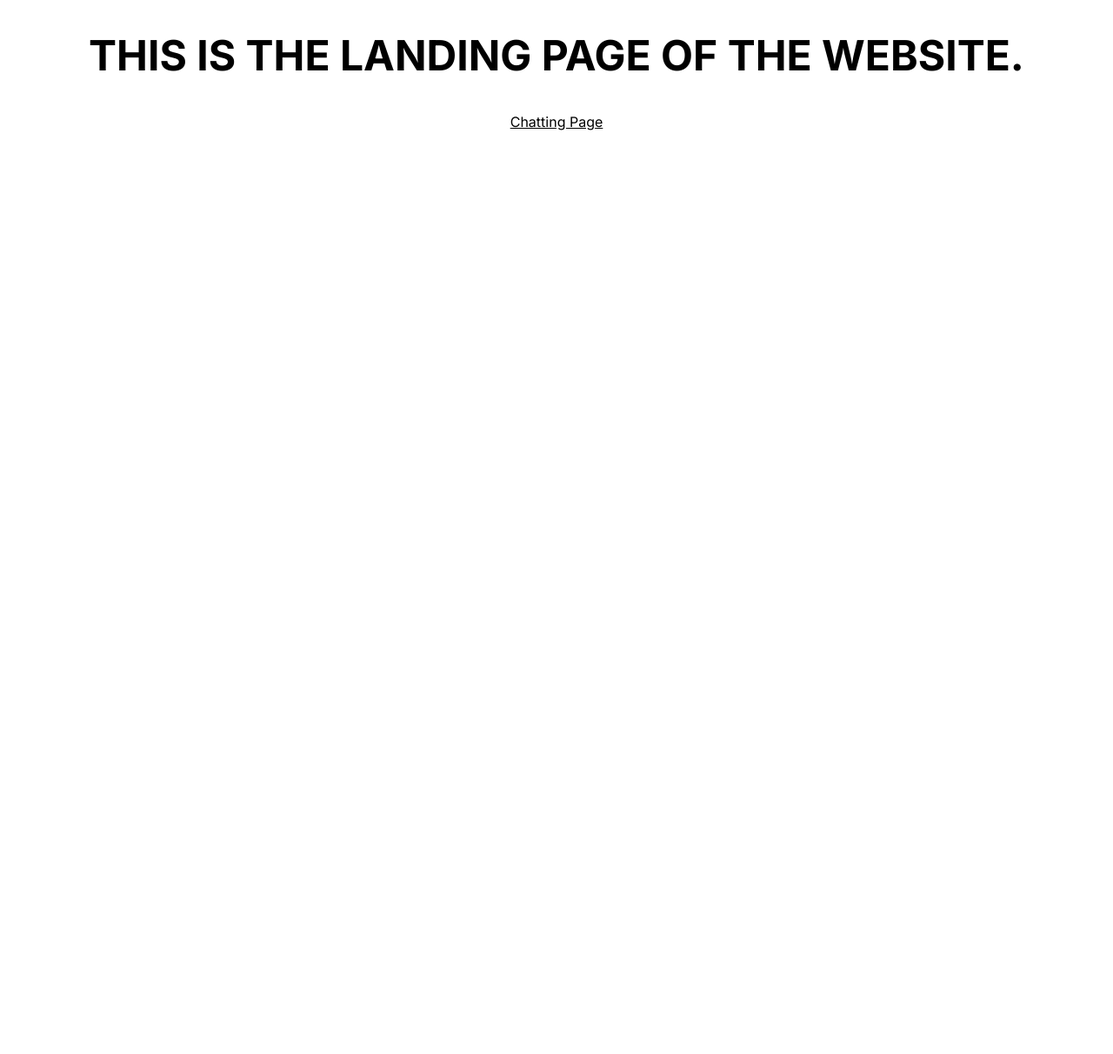
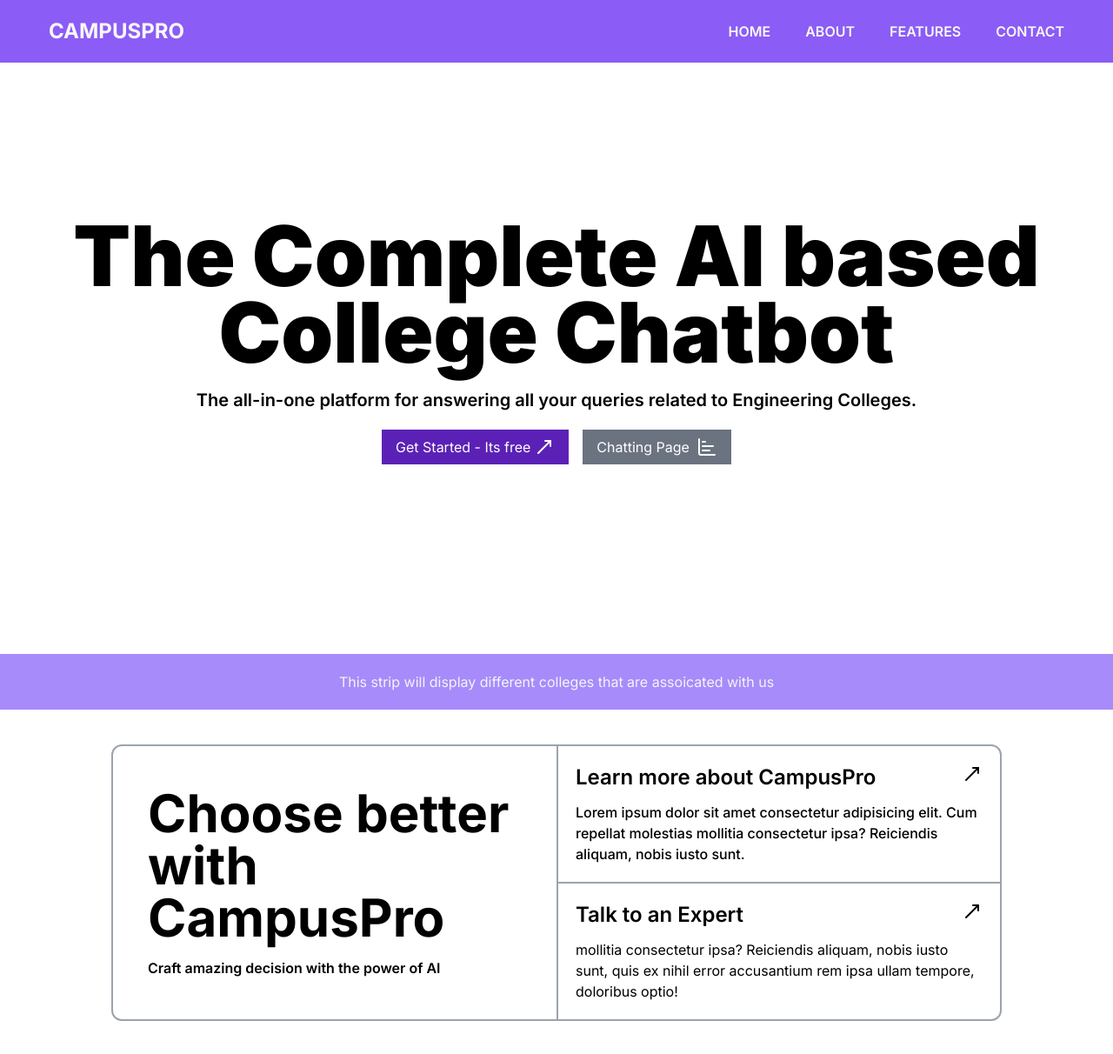
Before and after one commit to NilanchalaPanda/campusPro, a Next.js app: page / in a window 1280 px wide. Shown: the whole page at 87% size. Before the commit the page ends 800 px from the top, so only its background shows below. Built offline with nearby package versions, Linux system fonts and the light colour scheme.

Commit message:
Structured the website a bit and added some small sections

```diff
--- a/app/(auth)/page.js
+++ b/app/(auth)/page.js
@@ -1,12 +1,12 @@
-import Link from 'next/link'
+import { CollegesSection, Footer, HeroSection, Navbar } from '../components'
 
 export default function Home() {
   return (
-    <div className='text-center'>
-      <p className='w-100vw my-10 text-center text-5xl font-bold'>
-        THIS IS THE LANDING PAGE OF THE WEBSITE.
-      </p>
-      <Link href='/chat' className='underline'>Chatting Page</Link>
+    <div className='flex flex-col items-center justify-center pb-10'>
+      <Navbar />
+      <HeroSection />
+      <CollegesSection />
+      <Footer />
     </div>
   )
 }
--- /dev/null
+++ b/app/components/CollegesSection.jsx
@@ -0,0 +1,11 @@
+import React from 'react'
+
+function CollegesSection() {
+  return (
+    <div className='my-10 flex w-full flex-col items-center justify-center bg-violet-400 px-2 py-5 text-center text-slate-100'>
+      This strip will display different colleges that are assoicated with us
+    </div>
+  )
+}
+
+export default CollegesSection
--- /dev/null
+++ b/app/components/Footer.jsx
@@ -0,0 +1,43 @@
+import { MoveUpRight } from 'lucide-react'
+import React from 'react'
+
+function Footer() {
+  return (
+    <div className='container flex w-[90vw] max-w-[90rem] flex-col items-center justify-center rounded-xl border-2 border-gray-400 md:w-[80vw] md:flex-row'>
+      <div className='w-full space-y-4 px-3 py-4 md:w-[50%] md:px-10'>
+        <h1 className='text-5xl font-bold md:text-6xl'>
+          Choose better with CampusPro
+        </h1>
+        <p className='text-md font-semibold'>
+          Craft amazing decision with the <br className='block md:hidden' />{' '}
+          power of AI
+        </p>
+      </div>
+
+      <div className='w-full border-t-2 border-gray-400 md:w-[50%] md:border-0 md:border-l-2'>
+        <div className='space-y-3 border-b-2 border-gray-400 p-5'>
+          <h1 className='flex justify-between text-2xl font-semibold'>
+            Learn more about CampusPro <MoveUpRight />{' '}
+          </h1>
+          <p className='text-md font-medium'>
+            Lorem ipsum dolor sit amet consectetur adipisicing elit. Cum
+            repellat molestias mollitia consectetur ipsa? Reiciendis aliquam,
+            nobis iusto sunt.
+          </p>
+        </div>
+        <div className='space-y-3 p-5'>
+          <h1 className='flex justify-between text-2xl font-semibold'>
+            Talk to an Expert <MoveUpRight />{' '}
+          </h1>
+          <p>
+            mollitia consectetur ipsa? Reiciendis aliquam, nobis iusto sunt,
+            quis ex nihil error accusantium rem ipsa ullam tempore, doloribus
+            optio!
+          </p>
+        </div>
+      </div>
+    </div>
+  )
+}
+
+export default Footer
--- /dev/null
+++ b/app/components/HeroSection.jsx
@@ -0,0 +1,33 @@
+import { ChartBarIcon, MoveUpRight } from 'lucide-react'
+import Link from 'next/link'
+import React from 'react'
+
+function HeroSection() {
+  return (
+    <main className='flex h-[80vh] flex-col items-center justify-center gap-y-5 px-4 text-center'>
+      <h1 className='text-[2.6rem] font-black leading-[3.3rem] md:text-[6rem] md:leading-[5.5rem]'>
+        The Complete AI based <br className='hidden md:block' /> College Chatbot
+      </h1>
+      <p className='text-md font-semibold md:text-xl'>
+        The all-in-one platform for answering all your queries related to
+        Engineering Colleges.
+      </p>
+
+      <div className='flex flex-col gap-y-3 md:flex-row md:gap-x-4'>
+        <button className='flex gap-x-1 bg-violet-800 px-4 py-2 text-white'>
+          Get Started - Its free
+          <MoveUpRight />
+        </button>
+
+        <Link
+          href='/chat'
+          className='flex gap-x-2 bg-gray-500 px-4 py-2 text-white'
+        >
+          Chatting Page <ChartBarIcon />
+        </Link>
+      </div>
+    </main>
+  )
+}
+
+export default HeroSection
--- /dev/null
+++ b/app/components/Navbar.jsx
@@ -0,0 +1,20 @@
+function Navbar() {
+  return (
+    <div className='flex w-full items-center justify-between bg-violet-500 px-14 py-5 text-[#f7f7f7]'>
+      {/* LOGO */}
+      <p className='text-2xl font-bold'>CAMPUSPRO</p>
+
+      {/* LINKS */}
+      <div className='hidden md:block'>
+        <ul className='flex items-center justify-center gap-x-10 font-semibold'>
+          <li>HOME</li>
+          <li>ABOUT</li>
+          <li>FEATURES</li>
+          <li>CONTACT</li>
+        </ul>
+      </div>
+    </div>
+  )
+}
+
+export default Navbar
--- /dev/null
+++ b/app/components/index.js
@@ -0,0 +1,6 @@
+import CollegesSection from './CollegesSection'
+import Footer from './Footer'
+import HeroSection from './HeroSection'
+import Navbar from './Navbar'
+
+export { Navbar, HeroSection, CollegesSection, Footer }
--- a/app/globals.css
+++ b/app/globals.css
@@ -1,3 +1,23 @@
 @tailwind base;
 @tailwind components;
 @tailwind utilities;
+
+/* width */
+::-webkit-scrollbar {
+  width: 6px;
+}
+
+/* Track */
+::-webkit-scrollbar-track {
+  background: #ffffff;
+}
+
+/* Handle */
+::-webkit-scrollbar-thumb {
+  background: #8F00FF;
+}
+
+/* Handle on hover */
+::-webkit-scrollbar-thumb:hover {
+  background: #8F00FF;
+}
--- a/package.json
+++ b/package.json
@@ -9,6 +9,7 @@
     "lint": "next lint"
   },
   "dependencies": {
+    "lucide-react": "^0.435.0",
     "next": "14.2.6",
     "react": "^18",
     "react-dom": "^18"
```
Also changed, not shown: 1 other file (tests, documents, lock files or other folders).
